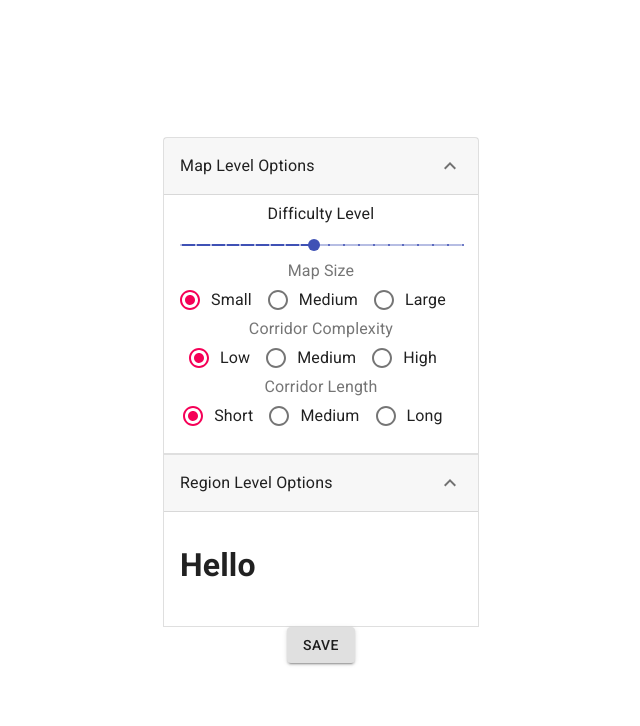
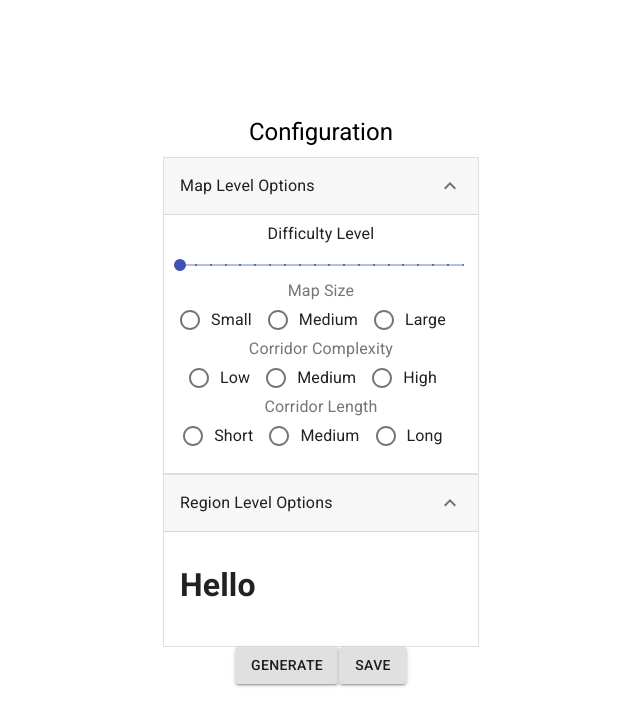
Before and after one commit to software-capstone-team5/dungeon-map-generator, a React (Create React App) app in the folder frontend/: page / in a window 1280 px wide. Shown: the top 726 px of the page, without its empty margins (78-718 px from the left). Built offline with nearby package versions, Linux system fonts and the light colour scheme.

Commit message:
#4 map level config inputs are uncontrolled, ConfigurationEditor now holds the state

```diff
--- a/frontend/src/App.js
+++ b/frontend/src/App.js
@@ -1,6 +1,6 @@
 import './App.css';
 import { Grid } from '@material-ui/core';
-import Configuration from "./Configuration";
+import ConfigurationEditor from "./ConfigurationEditor";
 
 function App() {
   return (
@@ -12,7 +12,7 @@ function App() {
         alignItems="center"
         style={{ minHeight: '100vh' }}
       >
-        <Configuration/>
+        <ConfigurationEditor/>
 
         <p></p>
         <p></p>
--- a/frontend/src/Configuration.tsx
+++ b/frontend/src/ConfigurationEditor.tsx
@@ -6,6 +6,8 @@ import MuiAccordion from '@material-ui/core/Accordion';
 import MuiAccordionSummary from '@material-ui/core/AccordionSummary';
 import ExpandMoreIcon from '@material-ui/icons/ExpandMore';
 
+import {valueOf} from './utils/util';
+import {Configuration} from './models/Configuration';
 import MapLevelConfiguration from './MapLevelConfiguration';
 import RegionLevelConfiguration from './RegionLevelConfiguration';
 
@@ -43,27 +45,44 @@ expanded: {},
 })(MuiAccordion);
 
 
-class Configuration extends React.Component {
-    constructor(props: any) {
+type Props = {
+    configuration?: Configuration;
+}
+
+// CONFIG EDITOR SHOULD CONTROL THE STATE
+type State = {
+    configuration: Configuration;
+}
+
+
+class ConfigurationEditor extends React.Component<Props, State> {
+    constructor(props: Props) {
         super(props);
-        // this.state = {isToggleOn: true};
+
+        if (props.configuration !== undefined) {
+            this.state = {configuration: props.configuration};
+        } else {
+            this.state = {configuration: new Configuration()};
+        }
 
         // This binding is necessary to make `this` work in the callback
         this.handleSave = this.handleSave.bind(this);
+        this.handleChange = this.handleChange.bind(this);
     }
 
     handleSave() {
-
+        // Take this.state.configuration and send it to the backend
     }
 
-    handleInputChange() {
-
+    handleChange(name: keyof Configuration, value: valueOf<Configuration>) {
+        this.setState(prevState => ({ configuration: Object.assign({}, prevState.configuration, { [name]: value }) }));
     }
 
     render() {
         return (
             <div>
                 <form>
+                    <Typography variant="h5" gutterBottom>Configuration</Typography>
                     <Accordion defaultExpanded>
                         <AccordionSummary
                             expandIcon={<ExpandMoreIcon />}
@@ -73,7 +92,7 @@ class Configuration extends React.Component {
                             <Typography>Map Level Options</Typography>
                         </AccordionSummary>
                         <AccordionDetails>
-                            <MapLevelConfiguration />
+                            <MapLevelConfiguration configuration={this.state.configuration} onChange={this.handleChange}/>
                         </AccordionDetails>
                     </Accordion>
                     <Accordion defaultExpanded>
@@ -90,7 +109,7 @@ class Configuration extends React.Component {
                         </Typography>
                         </AccordionDetails>
                     </Accordion>
-
+                    <Button onClick={this.handleSave} variant="contained">Generate</Button>
                     <Button onClick={this.handleSave} variant="contained">Save</Button>
                 </form>
             </div>
@@ -98,4 +117,4 @@ class Configuration extends React.Component {
     }
 }
 
-export default Configuration;
+export default ConfigurationEditor;
--- a/frontend/src/DifficultySlider.tsx
+++ b/frontend/src/DifficultySlider.tsx
@@ -1,9 +1,11 @@
 import {Slider} from '@material-ui/core';
 import {Typography} from '@material-ui/core';
 import {Configuration} from './models/Configuration';
+import {nameOf} from './utils/util';
 
 type Props = {
-    onChange: (event: React.ChangeEvent<{}>, value: number | number[]) => void;
+    initialValue: number;
+    onChange: (name: string, value: number) => void;
 }
 
 function DifficultySlider(props: Props) {
@@ -14,8 +16,8 @@ function DifficultySlider(props: Props) {
             </Typography>
             <Slider
                 aria-labelledby="input-slider"
-                defaultValue={Configuration.maxDifficulty/2}
-                onChange={props.onChange}
+                defaultValue={props.initialValue}
+                onChange={(e,v) => props.onChange(nameOf<Configuration>("difficulty"), v as number)}
                 valueLabelDisplay="auto"
                 step={1}
                 marks
--- a/frontend/src/EnumRadio.tsx
+++ b/frontend/src/EnumRadio.tsx
@@ -3,42 +3,24 @@ import {Radio, RadioGroup, FormControlLabel, FormControl, FormLabel} from '@mate
 
 type Props<EnumType extends number | string> = {
     label: string;
+    initialValue: EnumType;
+    callbackPropertyName: string;
     enum: {[s: string]: EnumType};
-    onChange: (newValue: EnumType) => void;
+    onChange: (name: string, value: EnumType) => void;
 };
 
-type State<EnumType extends number | string> = {
-    value: EnumType;
-};
-
-class EnumRadio<EnumType extends number | string> extends React.Component<Props<EnumType>, State<EnumType>> {
-
-    constructor(props: Props<EnumType>) {
-        super(props);
-        this.state = {value: Object.values(props.enum)[0]};
-
-        this.handleChange = this.handleChange.bind(this);
-    }
-
-    handleChange(event: React.ChangeEvent<HTMLInputElement>) {
-        this.setState({
-            value: event.target.value as EnumType
-        });
-        this.props.onChange(this.state.value);
-    }
-
-    render() {
+function EnumRadio<EnumType extends number | string>(props: Props<EnumType>) {
     return (
         <FormControl component="fieldset">
-                <FormLabel component="legend">{this.props.label}</FormLabel>
-                <RadioGroup row value={this.state.value} onChange={this.handleChange}>
-                    {Object.values(this.props.enum).map(x =>
+            <FormLabel component="legend">{props.label}</FormLabel>
+            <RadioGroup row defaultValue={props.initialValue} onChange={(e)=>props.onChange(props.callbackPropertyName, e.target.value as EnumType)}>
+                {Object.values(props.enum).map(x =>
                     <FormControlLabel key={x} value={x} control={<Radio />} label={x} />
                 )}
             </RadioGroup>
         </FormControl>
     );
-    }
+
 }
 
 export default EnumRadio;
--- a/frontend/src/MapLevelConfiguration.tsx
+++ b/frontend/src/MapLevelConfiguration.tsx
@@ -4,37 +4,44 @@ import { CorridorComplexity } from "./constants/CorridorComplexity";
 import { CorridorLength } from "./constants/CorridorLength";
 import DifficultySlider from './DifficultySlider';
 import EnumRadio from './EnumRadio';
+import {Configuration} from './models/Configuration';
+import {nameOf, valueOf} from './utils/util';
 
 type Props = {
-
+    configuration: Configuration;
+    onChange: (name: keyof Configuration, value: valueOf<Configuration>)=>void;
 };
 
-type State = {
-
-};
-
-class MapLevelConfiguration extends React.Component<Props, State> {
-
-    constructor(props: Props) {
-        super(props);
-
-        this.handleChange = this.handleChange.bind(this);
-    }
-
-    handleChange(newValue: Size | CorridorComplexity | CorridorLength) {
-
-    }
-
-    render() {
-        return (
+function MapLevelConfiguration(props: Props) {
+    return (
+        <div>
+            <DifficultySlider onChange={props.onChange} initialValue={props.configuration.difficulty}/>
             <div>
-                <DifficultySlider onChange={()=>console.log()}/>
-                <div><EnumRadio<Size> enum={Size} label="Map Size" onChange={this.handleChange}/></div>
-                <div><EnumRadio<CorridorComplexity> enum={CorridorComplexity} label="Corridor Complexity" onChange={this.handleChange}/></div>
-                <div><EnumRadio<CorridorLength> enum={CorridorLength} label="Corridor Length" onChange={this.handleChange}/></div>
+                <EnumRadio<Size>
+                    enum={Size}
+                    callbackPropertyName={nameOf<Configuration>("mapSize")}
+                    onChange={props.onChange}
+                    initialValue={props.configuration.mapSize}
+                    label="Map Size"/>
             </div>
-        );
-    }
+            <div>
+                <EnumRadio<CorridorComplexity>
+                    enum={CorridorComplexity}
+                    callbackPropertyName={nameOf<Configuration>("corridorComplexity")}
+                    onChange={props.onChange}
+                    initialValue={props.configuration.corridorComplexity}
+                    label="Corridor Complexity"/>
+            </div>
+            <div>
+                <EnumRadio<CorridorLength>
+                    enum={CorridorLength}
+                    callbackPropertyName={nameOf<Configuration>("corridorLength")}
+                    onChange={props.onChange}
+                    initialValue={props.configuration.corridorLength}
+                    label="Corridor Length"/>
+            </div>
+        </div>
+    );
 }
 
 export default MapLevelConfiguration;
--- /dev/null
+++ b/frontend/src/utils/util.ts
@@ -0,0 +1,2 @@
+export const nameOf = <T>(name: keyof T) => name;
+export type valueOf<T> = T[keyof T];
```
Lines whose indentation alone changed are shown as unchanged.
